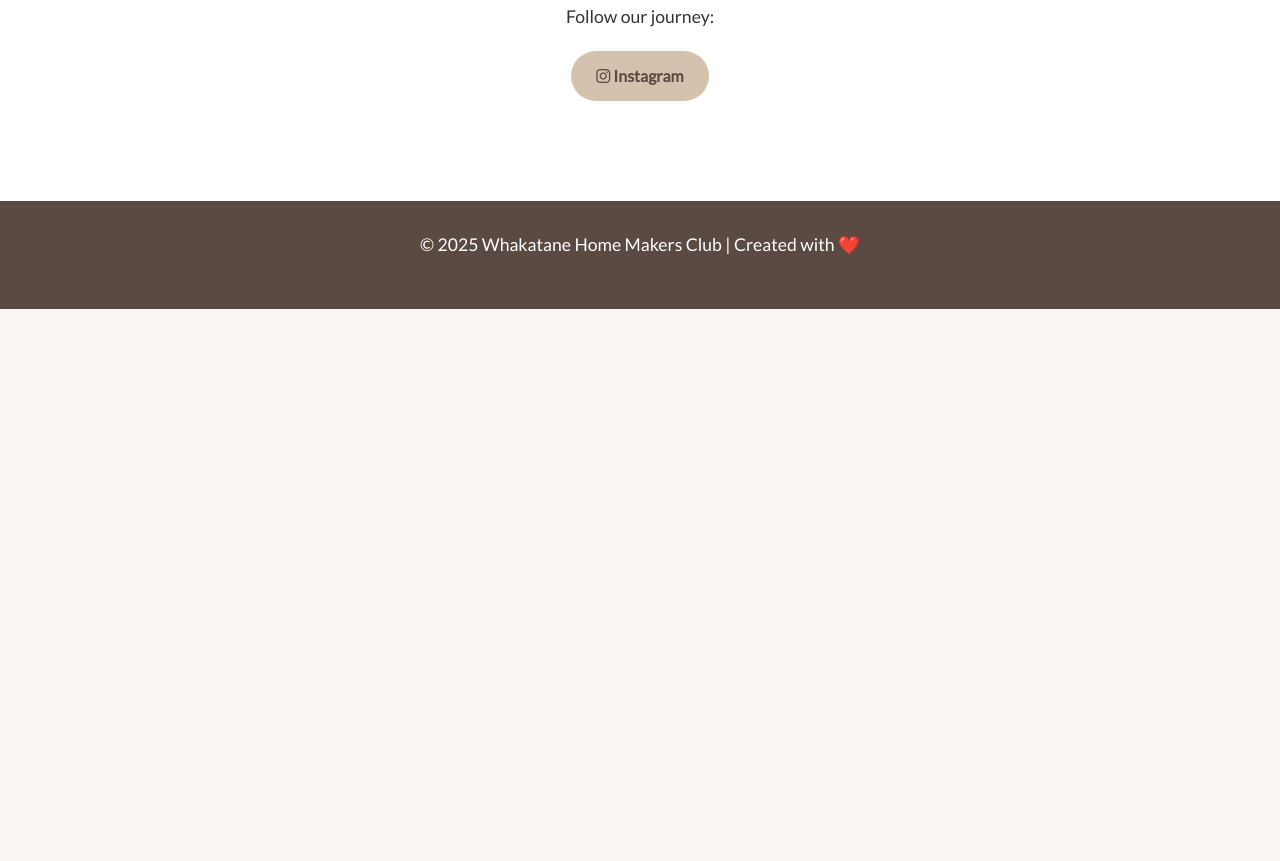
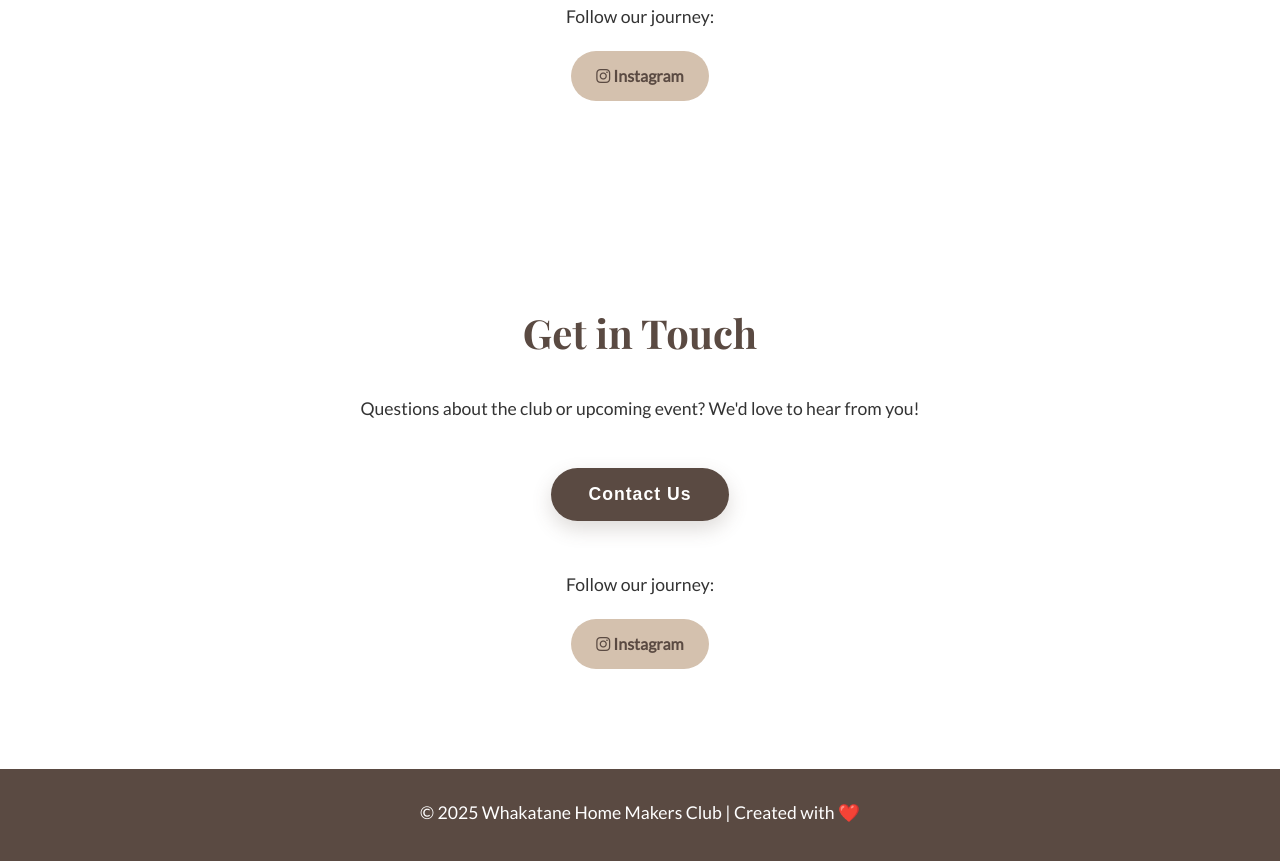
Before and after one commit to whakatanehomemakersclub/whakatanehomemakersclub.github.io, a plain HTML site: page index.html in a window 1280 px wide. Shown: the part 2603-3464 px from the top of the page. Before the commit the page ends 2912 px from the top, so only its background shows below. Drawn offline with nearby package versions, Linux system fonts and the light colour scheme; a web font is replaced by a local one.

Commit message:
Update index.html

```diff
--- a/index.html
+++ b/index.html
@@ -82,6 +82,20 @@
                 </div>
             </div>
         </section>
+
+        <section class="contact-section">
+            <div class="container">
+                <h2>Get in Touch</h2>
+                <p>Questions about the club or upcoming event? We'd love to hear from you!</p>
+                <button class="contact-btn contact-us-btn">Contact Us</button>
+
+                <div class="social-links">
+                    <p>Follow our journey:</p>
+                    <a href="https://instagram.com/whakatanehome.makersclub" class="social-btn">
+                        <i class="fab fa-instagram"></i> Instagram
+                    </a>
+                </div>
+            </div>
     </main>
 
     <!-- Modal for RSVP -->
```
